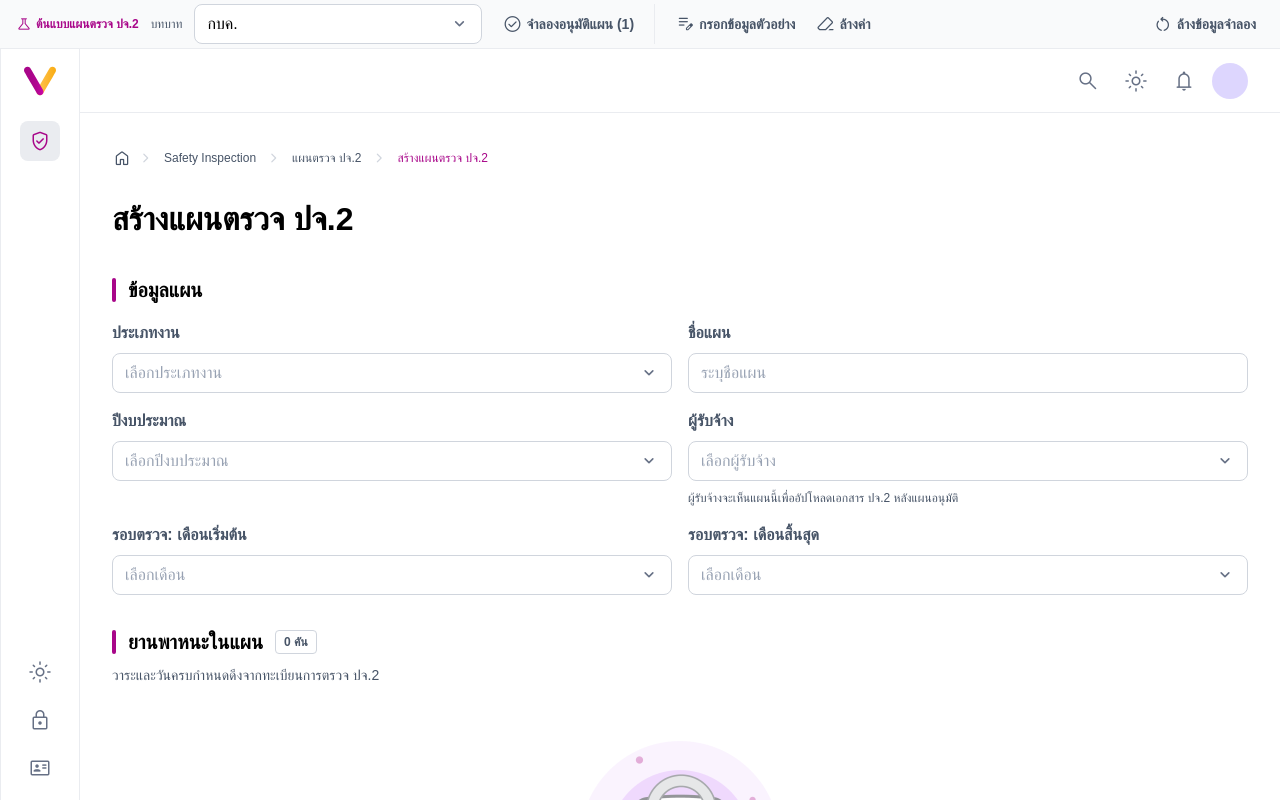
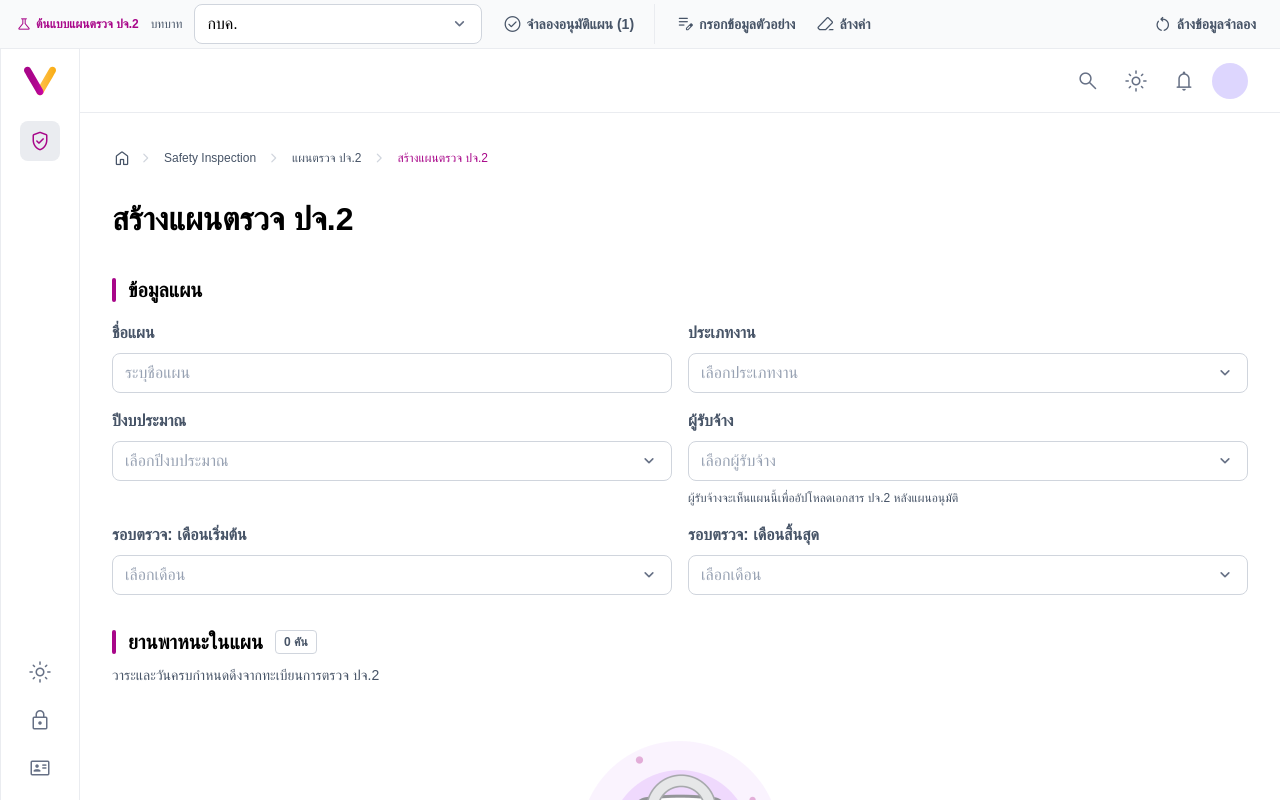
Before and after one commit to liinux-cw/safety-inspection, a Next.js app: page /new in a window 1280 px wide. Shown: the top 800 px of the page. Built offline with nearby package versions, Linux system fonts and the light colour scheme; a web font is replaced by a local one.

Commit message:
Put plan name first in plan form
Co-Authored-By: Claude Opus 5.5 <noreply@anthropic.com>

```diff
--- a/src/app/_lib/PlanForm.tsx
+++ b/src/app/_lib/PlanForm.tsx
@@ -123,12 +123,12 @@ export function PlanForm({ plan }: { plan?: Plan }) {
         <section className="flex flex-col gap-4">
           <SectionHeader Title="ข้อมูลแผน" />
           <div className={cx("grid gap-4", mob ? "grid-cols-1" : "grid-cols-2")}>
+            <TextInput LabelText="ชื่อแผน" Text={d.name} Placeholder="ระบุชื่อแผน" onChange={(v) => put({ name: v })} onBlur={() => touch("name")}
+              State={err.name ? "Error" : undefined} HelperText={err.name} />
             <InputDropdown LabelText="ประเภทงาน" Text={d.jobType} Placeholder="เลือกประเภทงาน" open={dd === "jobType"} onOpenChange={ddOpen("jobType")}
               State={err.jobType ? "Error" : undefined} HelperText={err.jobType}>
               <DropdownList>{JOB_TYPES.map((t) => <DropdownListItem key={t} Text={t} State={t === d.jobType ? "Selected" : "Default"} onClick={() => { put({ jobType: t }); setDd(""); }} />)}</DropdownList>
             </InputDropdown>
-            <TextInput LabelText="ชื่อแผน" Text={d.name} Placeholder="ระบุชื่อแผน" onChange={(v) => put({ name: v })} onBlur={() => touch("name")}
-              State={err.name ? "Error" : undefined} HelperText={err.name} />
             <InputDropdown LabelText="ปีงบประมาณ" Text={d.fy} Placeholder="เลือกปีงบประมาณ" open={dd === "fy"} onOpenChange={ddOpen("fy")}
               State={err.fy ? "Error" : undefined} HelperText={err.fy}>
               <DropdownList>{YEARS.map((y) => <DropdownListItem key={y} Text={y} State={y === d.fy ? "Selected" : "Default"} onClick={() => { put({ fy: y }); setDd(""); }} />)}</DropdownList>
```
